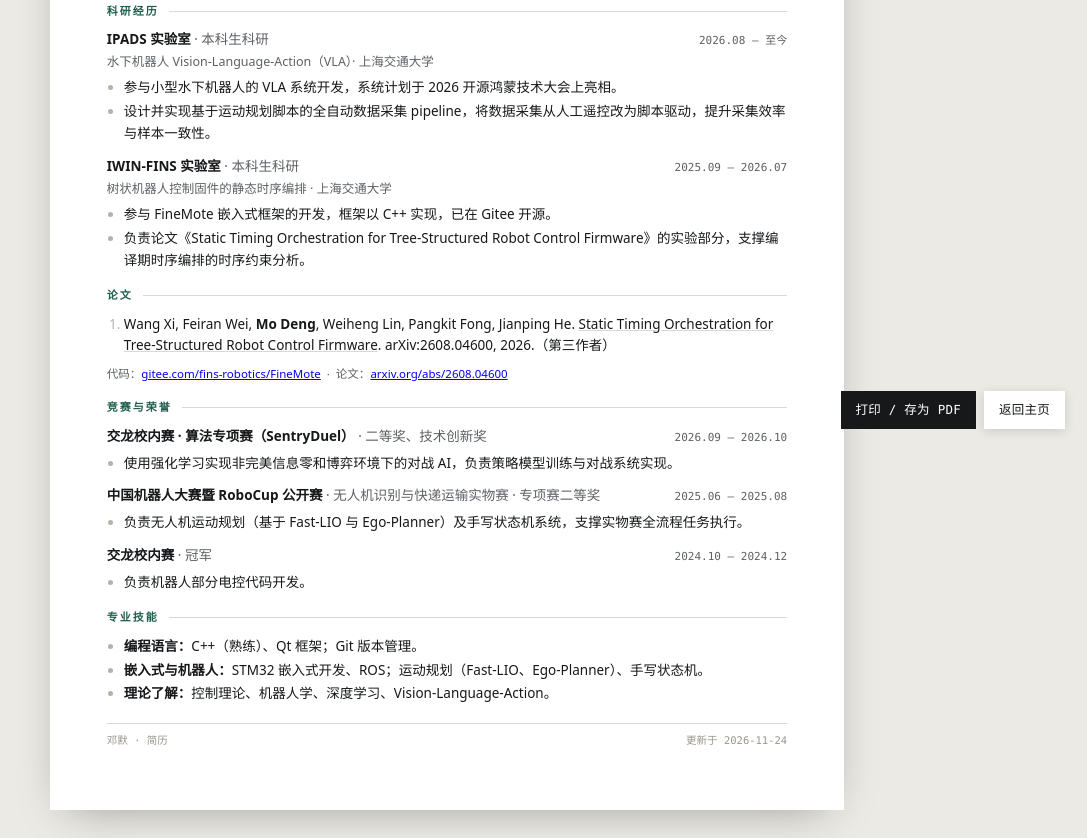
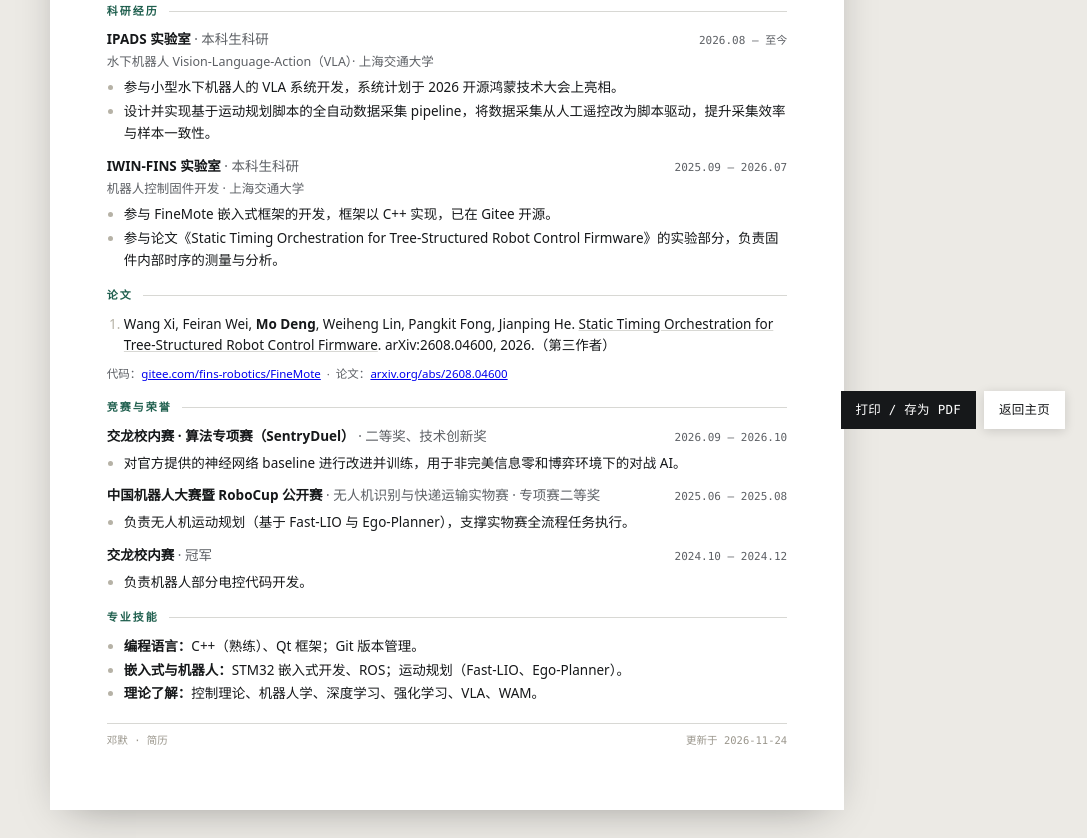
Before and after one commit to Vollerei6/Vollerei6.github.io, a plain HTML site: page cv/index.html in a window 1280 px wide. Shown: the part 349-1187 px from the top of the page, without its empty margins (193-1280 px from the left). Drawn offline with Linux system fonts and the light colour scheme.

Commit message:
cv: 按最新主页表述更新科研经历、竞赛描述与技能

```diff
--- a/cv/index.html
+++ b/cv/index.html
@@ -143,10 +143,10 @@
         <b>IWIN-FINS 实验室 <span class="org">· 本科生科研</span></b>
         <span class="item__when">2025.09 – 2026.07</span>
       </div>
-      <div class="item__sub">树状机器人控制固件的静态时序编排 · 上海交通大学</div>
+      <div class="item__sub">机器人控制固件开发 · 上海交通大学</div>
       <ul>
         <li>参与 FineMote 嵌入式框架的开发，框架以 C++ 实现，已在 Gitee 开源。</li>
-        <li>负责论文《Static Timing Orchestration for Tree-Structured Robot Control Firmware》的实验部分，支撑编译期时序编排的时序约束分析。</li>
+        <li>参与论文《Static Timing Orchestration for Tree-Structured Robot Control Firmware》的实验部分，负责固件内部时序的测量与分析。</li>
       </ul>
     </div>
   </section>
@@ -175,7 +175,7 @@
         <span class="item__when">2026.09 – 2026.10</span>
       </div>
       <ul>
-        <li>使用强化学习实现非完美信息零和博弈环境下的对战 AI，负责策略模型训练与对战系统实现。</li>
+        <li>对官方提供的神经网络 baseline 进行改进并训练，用于非完美信息零和博弈环境下的对战 AI。</li>
       </ul>
     </div>
 
@@ -185,7 +185,7 @@
         <span class="item__when">2025.06 – 2025.08</span>
       </div>
       <ul>
-        <li>负责无人机运动规划（基于 Fast-LIO 与 Ego-Planner）及手写状态机系统，支撑实物赛全流程任务执行。</li>
+        <li>负责无人机运动规划（基于 Fast-LIO 与 Ego-Planner），支撑实物赛全流程任务执行。</li>
       </ul>
     </div>
 
@@ -204,8 +204,8 @@
     <h2>专业技能</h2>
     <ul>
       <li><strong>编程语言：</strong>C++（熟练）、Qt 框架；Git 版本管理。</li>
-      <li><strong>嵌入式与机器人：</strong>STM32 嵌入式开发、ROS；运动规划（Fast-LIO、Ego-Planner）、手写状态机。</li>
-      <li><strong>理论了解：</strong>控制理论、机器人学、深度学习、Vision-Language-Action。</li>
+      <li><strong>嵌入式与机器人：</strong>STM32 嵌入式开发、ROS；运动规划（Fast-LIO、Ego-Planner）。</li>
+      <li><strong>理论了解：</strong>控制理论、机器人学、深度学习、强化学习、VLA、WAM。</li>
     </ul>
   </section>
 
```
